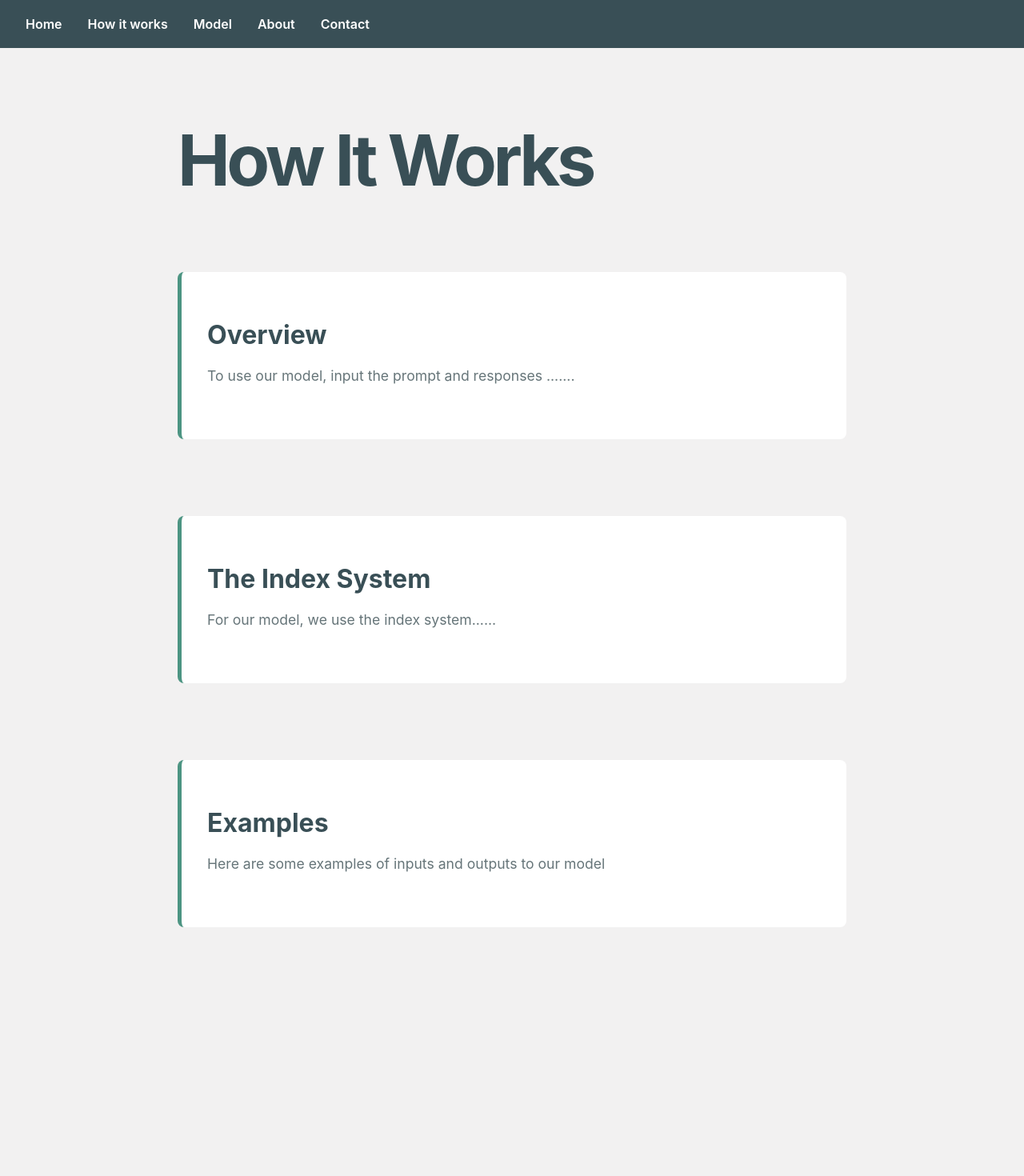
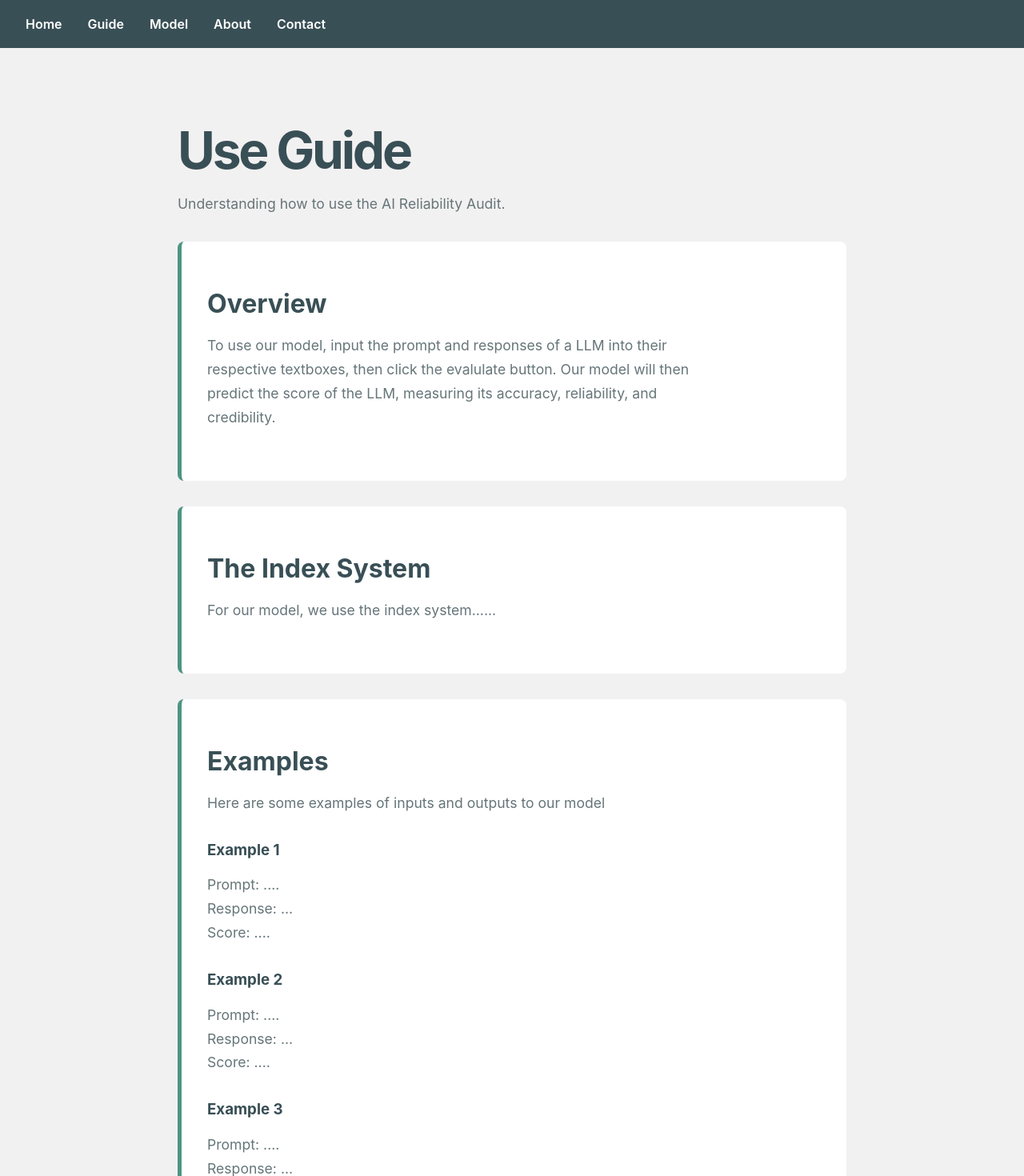
Before and after one commit to innovator-branchout/ai_eval, a SvelteKit app: page /guide in a window 1280 px wide. Shown: the top 1470 px of the page at 80% size. Before the commit the page ends 1255 px from the top, so only its background shows below. Built offline with nearby package versions, Linux system fonts and the light colour scheme.

Commit message:
Formatting and structuring examples section
Formatted some stuff and structured the example tab(like example 1:..., ex 2:...). Also changed "How it works" to "Use Guide" since it made more sense to me.

```diff
--- a/src/routes/+layout.svelte
+++ b/src/routes/+layout.svelte
@@ -11,7 +11,7 @@
 
 <nav>
 	<a href="/">Home</a>
-	<a href="/guide">How it works</a>
+	<a href="/guide">Guide</a>
 	<a href="/model">Model</a>
 	<a href="/about">About</a>
 	<a href="/contact">Contact</a>
--- a/src/routes/guide/+page.svelte
+++ b/src/routes/guide/+page.svelte
@@ -7,13 +7,17 @@
 </svelte:head>
 
 <main>
-	<h1>How It Works</h1>
+	<h1>Use Guide</h1>
+
+    <p>
+		Understanding how to use the AI Reliability Audit.
+	</p>
 
 	<section id="overview">
 		<h2>Overview</h2>
 
 		<p>
-			To use our model, input the prompt and responses .......
+			To use our model, input the prompt and responses of a LLM into their respective textboxes, then click the evalulate button. Our model will then predict the score of the LLM, measuring its accuracy, reliability, and credibility.
 		</p>
 	</section>
 
@@ -31,6 +35,30 @@
 		<p>
 			Here are some examples of inputs and outputs to our model
 		</p>
+
+		<h3>Example 1</h3>
+
+		<p>
+			Prompt: .... <br>
+			Response: ... <br>
+			Score: ....
+		</p>
+
+		<h3>Example 2</h3>
+
+		<p>
+			Prompt: .... <br>
+			Response: ... <br>
+			Score: ....
+		</p>
+
+		<h3>Example 3</h3>
+
+		<p>
+			Prompt: .... <br>
+			Response: ... <br>
+			Score: ....
+		</p>
 	</section>
 </main>
 
@@ -44,7 +72,7 @@
 	h1 {
 		margin: 0 0 1.25rem;
 		color: var(--charcoal);
-		font-size: clamp(3rem, 8vw, 5.5rem);
+		font-size: clamp(2.5rem, 8vw, 4rem);
 		line-height: 1;
 		letter-spacing: -0.05em;
 	}
@@ -54,7 +82,11 @@
 		color: var(--charcoal);
 		font-size: 2rem;
 	}
-
+    h3 {
+        margin-bottom: 1rem;
+        color: var(--charcoal);
+        font_size: 1.4rem;
+    }
 	p {
 		max-width: 650px;
 		margin-bottom: 2rem;
@@ -63,7 +95,7 @@
 		line-height: 1.7;
 	}
     section {
-		margin-top: 6rem;
+		margin-top: 2rem;
 		padding: 2rem;
 		border-left: 5px solid var(--seagrass);
 		border-radius: 0.5rem;
```
